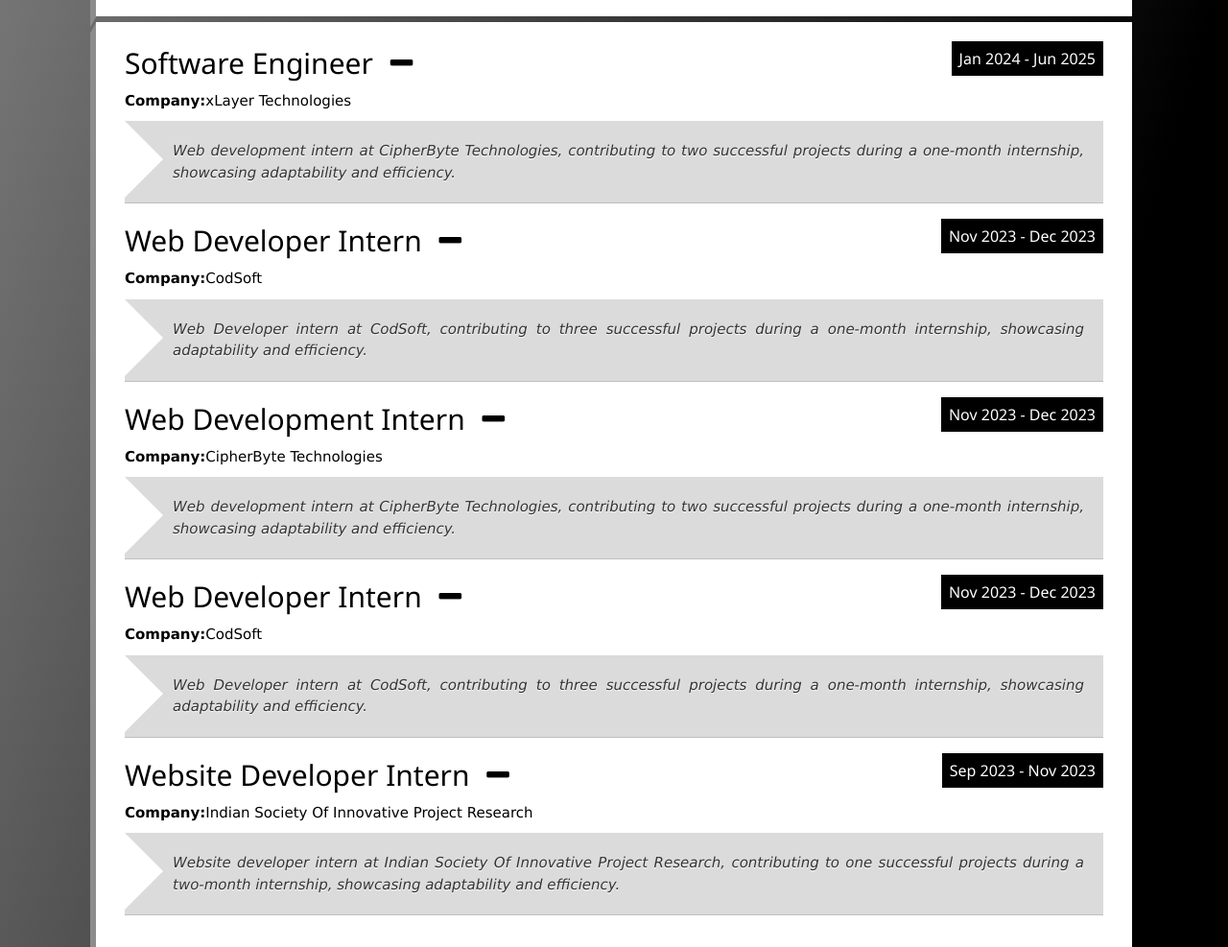
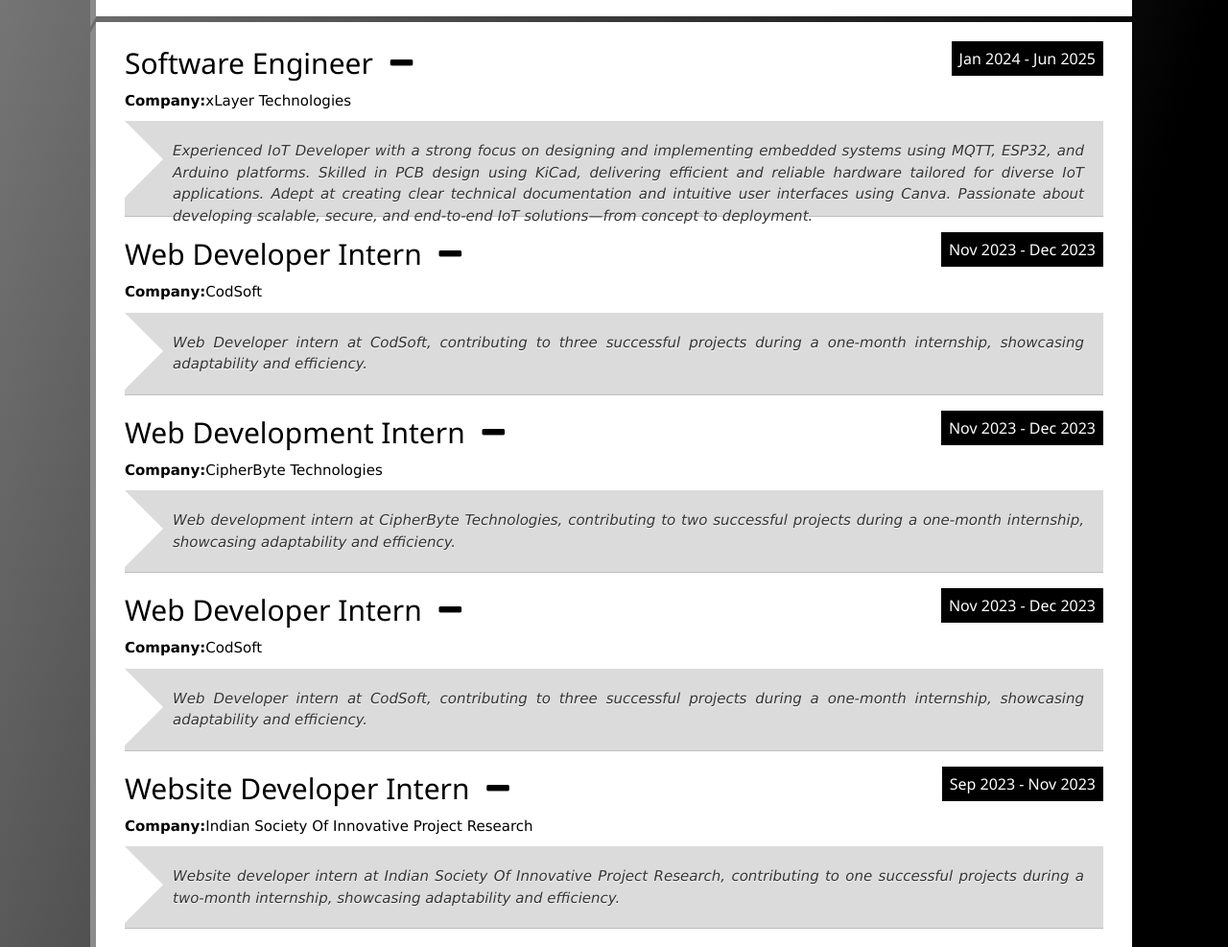
Before and after one commit to Shayantika-Dhar/Resume, a plain HTML site: page index.html in a window 1280 px wide. Shown: the part 972-1959 px from the top of the page at 96% size. Drawn offline with nearby package versions, Linux system fonts and the light colour scheme.

Commit message:
Update index.html

```diff
--- a/index.html
+++ b/index.html
@@ -115,8 +115,10 @@
           </h2>
           <p>
             <strong>Company:</strong>xLayer Technologies<br>
-            <span class="brag">Web development intern at CipherByte Technologies, contributing to two
-              successful projects during a one-month internship, showcasing adaptability and efficiency.</span>
+            <span class="brag">Experienced IoT Developer with a strong focus on designing and implementing embedded systems using MQTT, ESP32,
+              and Arduino platforms. Skilled in PCB design using KiCad, delivering efficient and reliable hardware tailored for diverse IoT
+              applications. Adept at creating clear technical documentation and intuitive user interfaces using Canva.
+              Passionate about developing scalable, secure, and end-to-end IoT solutions—from concept to deployment.</span>
           </p>
         </div>
 
```
